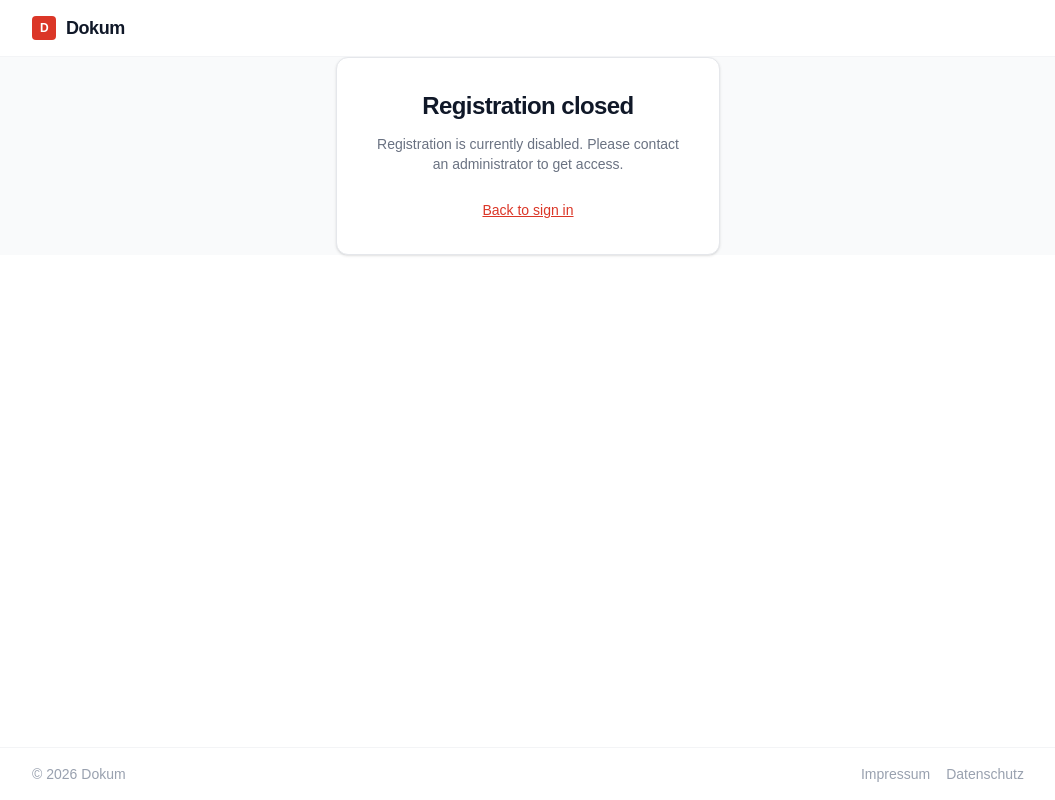
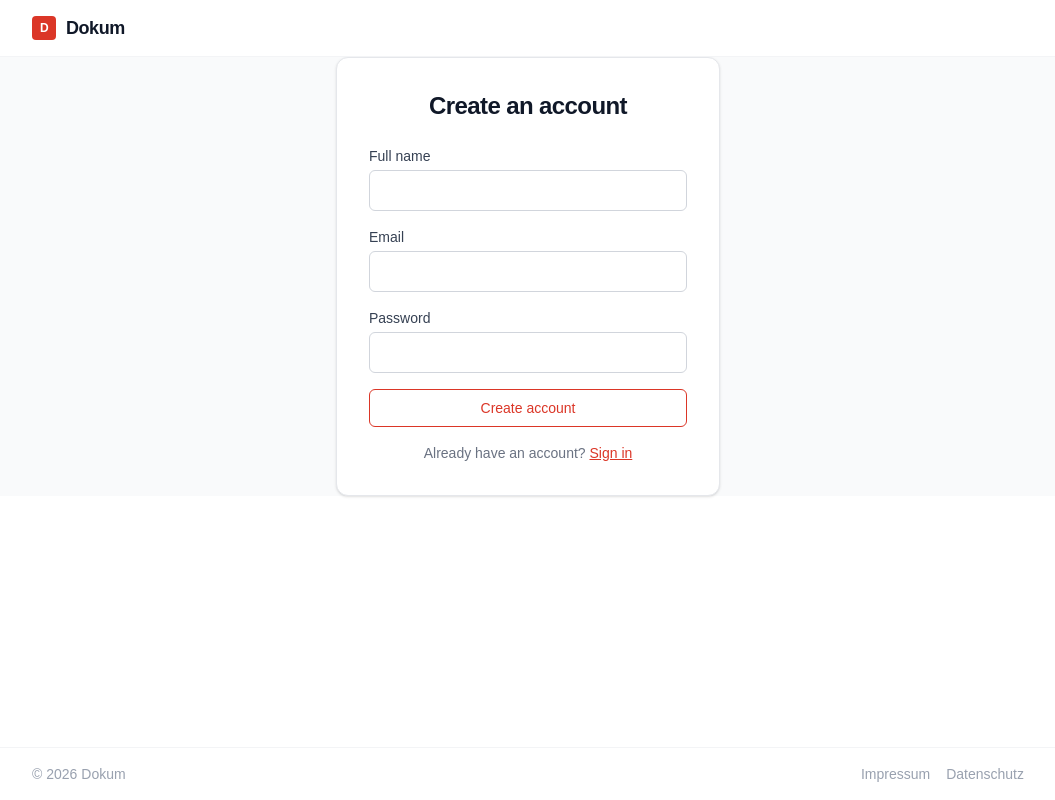
Before and after one commit to apimanager01-projects/dokum, a Next.js app: page /auth/register in a window 1280 px wide. Shown: the whole page, without its empty margins (112-1167 px from the left). Built offline with nearby package versions, Linux system fonts and the light colour scheme; no server answers.

Commit message:
feat: re-enable user registration
Co-Authored-By: Claude Sonnet 4.6 <noreply@anthropic.com>

```diff
--- a/src/actions/auth.ts
+++ b/src/actions/auth.ts
@@ -17,28 +17,28 @@ export async function signIn(formData: FormData) {
   redirect('/')
 }
 
-export async function signUp(_formData: FormData) {
-  return { error: 'Registration is currently disabled.' }
+export async function signUp(formData: FormData) {
+  // TODO: re-enable when registration opens
+  // return { error: 'Registration is currently disabled.' }
 
-  // TODO: re-enable when registration opens
-  // const email = _formData.get('email') as string
-  // const password = _formData.get('password') as string
-  // const fullName = _formData.get('fullName') as string
-  //
-  // const supabase = await createClient()
-  // const { error } = await supabase.auth.signUp({
-  //   email,
-  //   password,
-  //   options: {
-  //     data: { full_name: fullName },
-  //   },
-  // })
-  //
-  // if (error) {
-  //   return { error: error.message }
-  // }
-  //
-  // redirect('/auth/login?message=Check your email to confirm your account.')
+  const email = formData.get('email') as string
+  const password = formData.get('password') as string
+  const fullName = formData.get('fullName') as string
+
+  const supabase = await createClient()
+  const { error } = await supabase.auth.signUp({
+    email,
+    password,
+    options: {
+      data: { full_name: fullName },
+    },
+  })
+
+  if (error) {
+    return { error: error.message }
+  }
+
+  redirect('/auth/login?message=Check your email to confirm your account.')
 }
 
 export async function signOut() {
--- a/src/app/auth/register/page.tsx
+++ b/src/app/auth/register/page.tsx
@@ -1,31 +1,34 @@
-import Link from 'next/link'
+import { RegisterForm } from '@/components/auth/RegisterForm'
+
+// TODO: re-enable when registration opens
+// import Link from 'next/link'
+// export default function RegisterPage() {
+//   return (
+//     <main className="flex flex-1 items-center justify-center bg-gray-50 px-4">
+//       <div className="w-full max-w-sm rounded-xl border border-gray-200 bg-white p-8 shadow-sm text-center">
+//         <h1 className="mb-3 text-2xl font-bold tracking-tight text-gray-900">
+//           Registration closed
+//         </h1>
+//         <p className="mb-6 text-sm text-gray-500">
+//           Registration is currently disabled. Please contact an administrator to get access.
+//         </p>
+//         <Link href="/auth/login" className="text-sm font-medium text-brand underline">
+//           Back to sign in
+//         </Link>
+//       </div>
+//     </main>
+//   )
+// }
 
 export default function RegisterPage() {
   return (
     <main className="flex flex-1 items-center justify-center bg-gray-50 px-4">
-      <div className="w-full max-w-sm rounded-xl border border-gray-200 bg-white p-8 shadow-sm text-center">
-        <h1 className="mb-3 text-2xl font-bold tracking-tight text-gray-900">
-          Registration closed
+      <div className="w-full max-w-sm rounded-xl border border-gray-200 bg-white p-8 shadow-sm">
+        <h1 className="mb-6 text-center text-2xl font-bold tracking-tight text-gray-900">
+          Create an account
         </h1>
-        <p className="mb-6 text-sm text-gray-500">
-          Registration is currently disabled. Please contact an administrator to get access.
-        </p>
-        <Link href="/auth/login" className="text-sm font-medium text-brand underline">
-          Back to sign in
-        </Link>
+        <RegisterForm />
       </div>
     </main>
   )
-
-  // TODO: re-enable when registration opens
-  // return (
-  //   <main className="flex flex-1 items-center justify-center bg-gray-50 px-4">
-  //     <div className="w-full max-w-sm rounded-xl border border-gray-200 bg-white p-8 shadow-sm">
-  //       <h1 className="mb-6 text-center text-2xl font-bold tracking-tight text-gray-900">
-  //         Create an account
-  //       </h1>
-  //       <RegisterForm />
-  //     </div>
-  //   </main>
-  // )
 }
```
